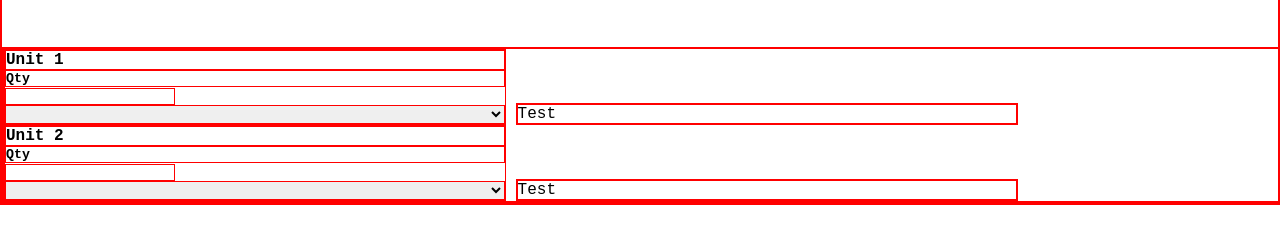
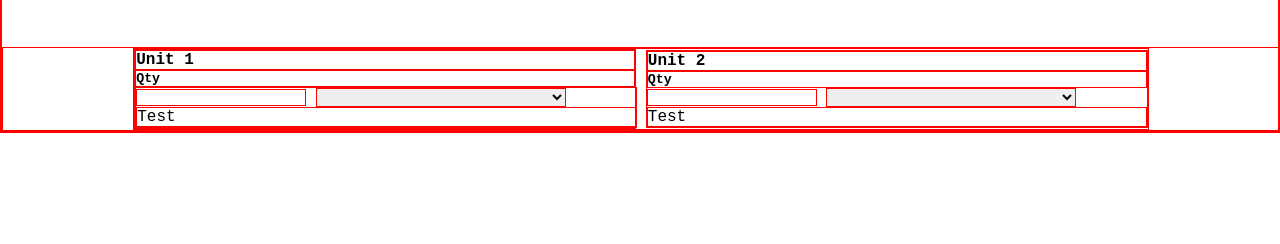
Before and after one commit to Sivartsmis/unit_converter, a plain HTML site: page src/index.html in a window 1280 px wide. Shown: the part 94-338 px from the top of the page. Drawn offline with Linux system fonts and the light colour scheme.

Commit message:
input and format
updated input to text
moved output paragraph elements within the box

```diff
--- a/src/index.html
+++ b/src/index.html
@@ -15,19 +15,18 @@
             <section>
                 <h4>Unit 1</h4>
                 <h5>Qty</h5>
-                <input type="number">
-                <select class="form-control"  id='unitOne' name='unitOne' onClick="getConversion()"></select>
+                <section>
+                    <input type="text">
+                    <select class="form-control"  id='unitOne' name='unitOne' onClick="getConversion()"></select>
+                    <p class="unitOneText">Test</p>
+                </section>
             </section>
-            <section>
-                <p class="unitOneText">Test</p>
-            </section>
+
             <section>
                 <h4>Unit 2</h4>
                 <h5>Qty</h5>
-                <input type="number">
+                <input type="text">
                 <select class="form-control"  id='unitTwo' name='unitTwo'></select>
-            </section>
-            <section>
                 <p class="unitTwoText">Test</p>
             </section>
         </form>
--- a/src/styles.css
+++ b/src/styles.css
@@ -29,5 +29,5 @@ section {
 }
 
 select {
-    width: 100%;
+    width: 50%;
 }
```
